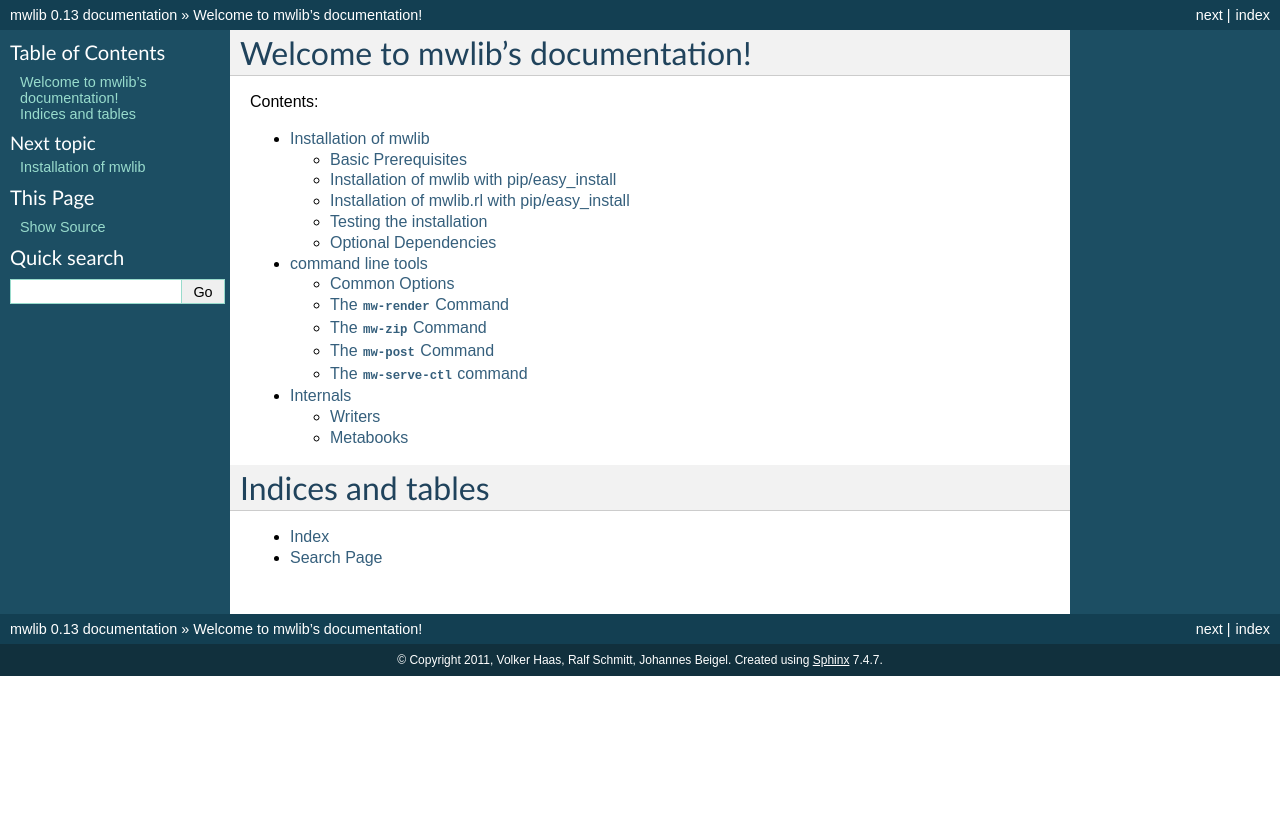
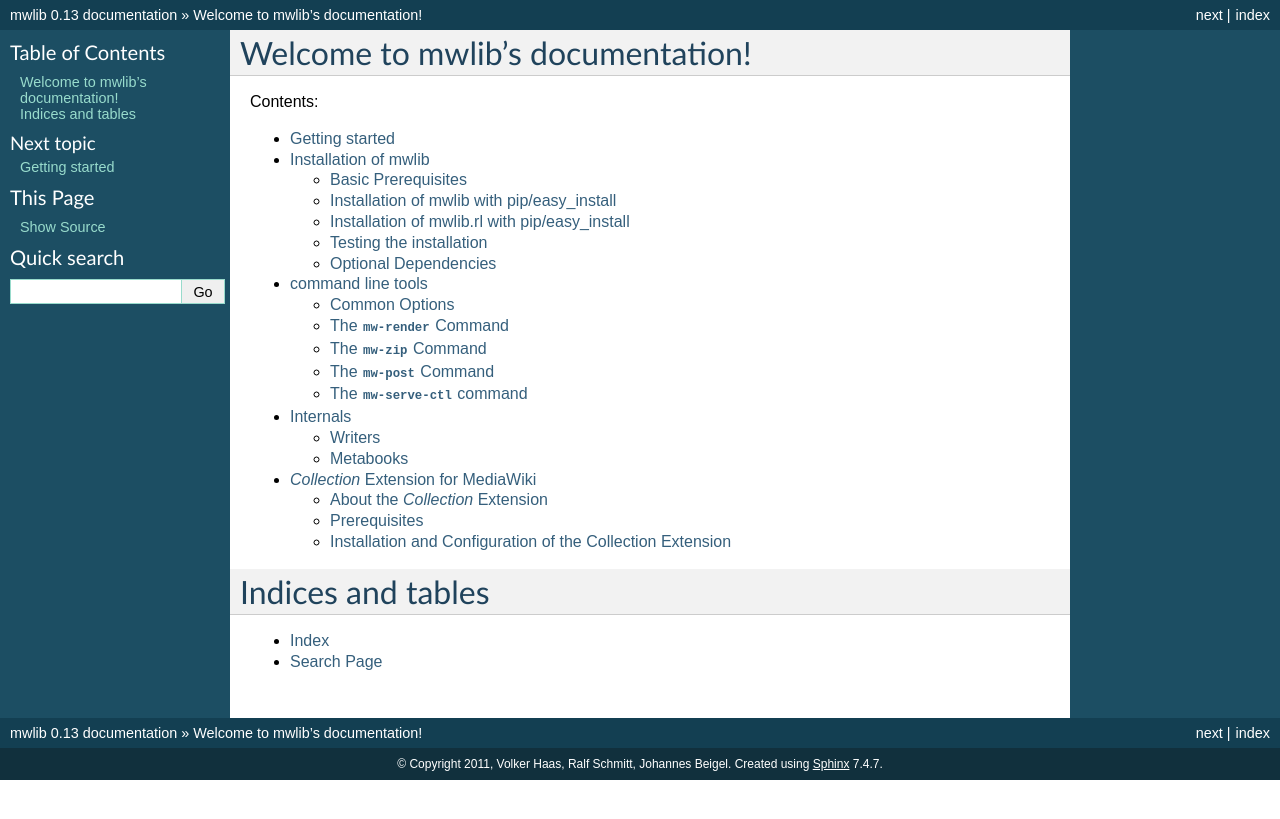
Before and after one commit to pediapress/mwlib, a Sphinx documentation site: the page built from docs/index.rst, in a window 1280 px wide. Shown: the top 819 px of the page. Built offline with Sphinx 7.4.7, drawn with Linux system fonts in a browser that asks for light colours; some of the changed lines change nothing that is shown.

Commit message:
add collection extension documentation

```diff
--- /dev/null
+++ b/docs/basics.rst
@@ -0,0 +1,18 @@
+Getting started
+=================
+
+mwlib provides a library for parsing MediaWiki articles and
+converting them to different output formats.
+
+The collection extension is a MediaWiki extensions enabling users to
+collect articles and generate PDF files from those.
+
+Both components are used by wikipedia's 'Print/export' feature.
+
+If you're running a low-traffic public mediawiki installation, you
+only have to install the collection extension. You'll have to use the
+public render server run by pediapress GmbH. Please read
+:doc:`collection`.
+
+If you need to run your own render server instance, you'll have to
+install mwlib and mwlib.rl first. Please read :doc:`installation`.
--- /dev/null
+++ b/docs/collection.rst
@@ -0,0 +1,72 @@
+====================================
+*Collection* Extension for MediaWiki
+====================================
+
+About the *Collection* Extension
+================================
+
+The *Collection* extension for MediaWiki_ allows users to collect articles and
+generate downloadable version in different formats (PDF, OpenDocument Text etc.)
+for article collections and single articles.
+
+The extension has been developed for and tested with MediaWiki_ version 1.14
+and later. Some features may not be avaialable with older MediaWikis that
+don't have the `MediaWiki API`_ enabled.
+
+The extension is being developed under the GNU General Public License by
+`PediaPress GmbH`_ in close collaboration with `Wikimedia Foundation`_
+and the `Commonwealth of Learning`_.
+
+Copyright (C) 2008-2009, PediaPress GmbH
+
+Prerequisites
+=============
+
+Install PHP with cURL support
+-----------------------------
+
+Currently Collection extension needs PHP with cURL support,
+see http://php.net/curl
+
+
+
+Installation and Configuration of the Collection Extension
+==========================================================
+
+* Checkout the *Collection* extension from the Subversion repository into the
+  ``extensions`` directory of your *MediaWiki* installation::
+
+    cd extensions/
+    svn co http://svn.wikimedia.org/svnroot/mediawiki/trunk/extensions/Collection
+
+* Put this line in your ``LocalSettings.php``::
+
+    require_once("$IP/extensions/Collection/Collection.php");
+
+If you intend to use the public render server, you're now ready to go.
+
+
+Install and Setup a Render Server
+---------------------------------
+
+Rendering and ZIP file generation is done by a server, which can run separately
+from the MediaWiki installation and can be shared by different MediaWikis.
+See the ``mw-serve`` command or the ``mwlib.cgi`` script in the mwlib_
+distribution.
+
+If you use a a render server the `MediaWiki API`_ must be enabled
+(i.e. just don't override the default value of ``true`` for ``$wgEnableApi``
+in your ``LocalSettings.php``).
+
+If you have a low-traffic MediaWiki you can use the public render server running
+at http://tools.pediapress.com/mw-serve/. In this case, just keep
+the configuration variable $wgCollectionMWServeURL (see below) at its default
+value.
+
+.. _mwlib: http://code.pediapress.com/wiki/wiki/mwlib
+.. _MediaWiki: http://www.mediawiki.org/
+.. _`PediaPress GmbH`: http://pediapress.com/
+.. _`Wikimedia Foundation`: http://wikimediafoundation.org/
+.. _`Commonwealth of Learning`: http://www.col.org/
+.. _`MediaWiki API`: http://www.mediawiki.org/wiki/API
+.. _`Meta-Wiki`: http://meta.wikimedia.org/wiki/Book_tool/Help/Books
--- a/docs/index.rst
+++ b/docs/index.rst
@@ -11,10 +11,12 @@
 .. toctree::
    :maxdepth: 2
 
+   basics
    installation
    commands
    internals
    changelog
+   collection
 
 
 
--- a/docs/installation.rst
+++ b/docs/installation.rst
@@ -1,3 +1,5 @@
+.. _mwlib-install:
+
 ~~~~~~~~~~~~~~~~~~~~~~~
 Installation of mwlib
 ~~~~~~~~~~~~~~~~~~~~~~~
```
